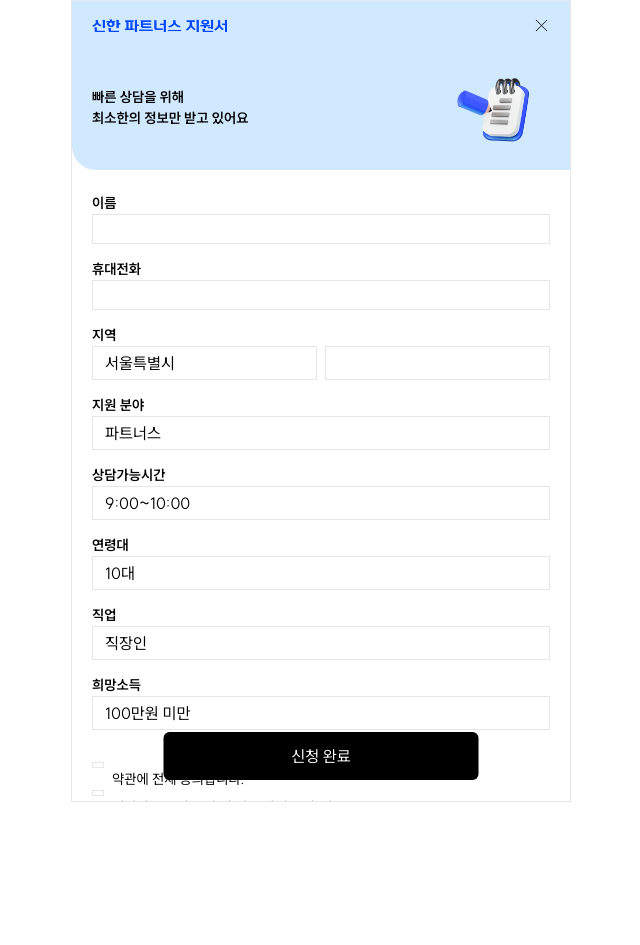
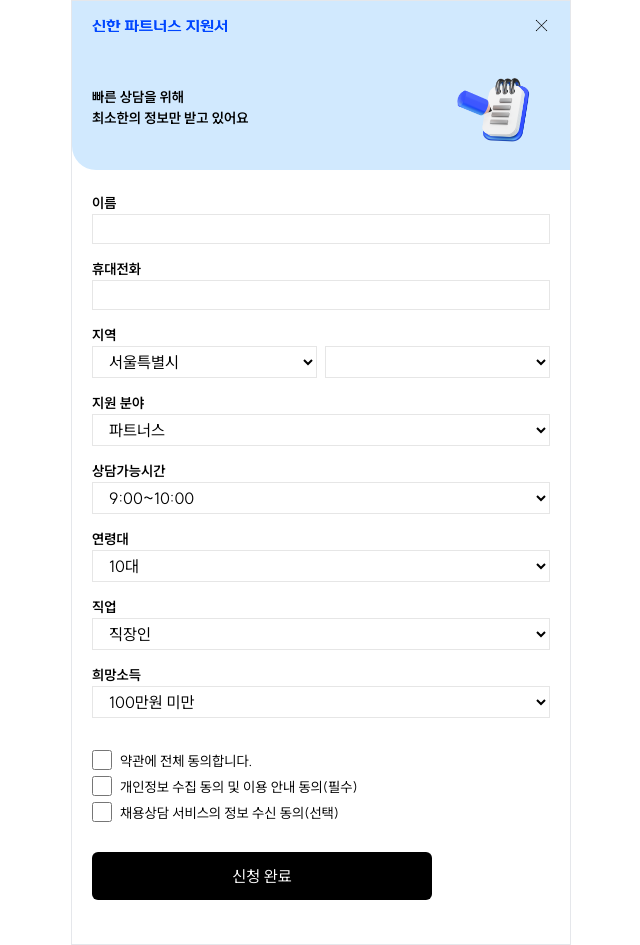
Before and after one commit to wlsud801/shinhan-partners, a Next.js app: page /form in a window 1280 px wide. Shown: the whole page, without its empty margins (319-959 px from the left). Before the commit the page ends 802 px from the top, so only its background shows below. Built offline with nearby package versions, Linux system fonts and the light colour scheme.

Commit message:
Style: form 스타일 수정

```diff
--- a/src/app/form/page.tsx
+++ b/src/app/form/page.tsx
@@ -48,7 +48,7 @@
     };
 
     return (
-        <div className="bg-white min-h-[100dvh] h-[657px] relatve">
+        <div className="bg-white h-[943px] relatve">
             <div className="bg-bl400 rounded-bl-3xl pt-4 px-5 pb-7">
                 <div className="flex justify-between items-center">
                     <Image src={title} alt="신한 파트너스 지원서" width={135} height={22} />
@@ -180,7 +180,7 @@
                 </label>
                 <select
                     id="job"
-                    className="border border-gray w-full py-1 px-3 mb-3"
+                    className="border border-gray w-full py-1 px-3 mb-7"
                     onChange={(e) => setJob(e.target.value)}
                 >
                     <option value={'100만원 미만'}>100만원 미만</option>
@@ -189,24 +189,24 @@
                     <option value={'300만원 이상'}>300만원 이상</option>
                 </select>
 
-                <input type="checkbox" id="all" className="inline-block w-3 mr-2 mb-4 mt-5" />
-                <label htmlFor="all" className="text-md">
+                <input type="checkbox" id="all" className="inline-block w-5 h-5 translate-y-1 mr-2" />
+                <label htmlFor="all" className="text-md ">
                     약관에 전체 동의합니다.
                 </label>
                 <br />
-                <input type="checkbox" id="personal" className="inline-block w-3 mr-2 mb-4" />
+                <input type="checkbox" id="personal" className="inline-block w-5 h-5 translate-y-1 mr-2 " />
                 <label htmlFor="personal" className="text-md">
                     개인정보 수집 동의 및 이용 안내 동의(필수)
                 </label>
                 <br />
-                <input type="checkbox" id="service" className="inline-block w-3 mr-2 mb-4" />
+                <input type="checkbox" id="service" className="inline-block w-5 h-5 translate-y-1 mr-2" />
                 <label htmlFor="service" className="text-md mb-12">
                     채용상담 서비스의 정보 수신 동의(선택)
                 </label>
 
                 <button
                     onClick={() => handleSubmitForm()}
-                    className="absolute left-1/2 -translate-x-1/2 bottom-5 bg-black text-white w-full max-w-[315px] py-3 rounded-md"
+                    className="bg-black text-white w-full max-w-[340px] mt-7 py-3 rounded-md"
                 >
                     신청 완료
                 </button>
--- a/src/app/globals.css
+++ b/src/app/globals.css
@@ -17,7 +17,7 @@
     color: #0046ff;
 }
 
-input {
+input[type='text'] {
     border: 1px solid #e6e6e6;
     width: 100%;
     padding: 2px 5px;
@@ -27,15 +27,11 @@
 
 select {
     /*ios대응*/
-    -webkit-appearance: none;
+    /* -webkit-appearance: none;
     -moz-appearance: none;
-    appearance: none;
+    appearance: none; */
     background-color: #ffffff;
     border: 1px solid #e6e6e6;
-}
-
-select::-ms-expand {
-    display: none; /* 화살표 없애기 for IE10, 11*/
 }
 
 .slick-track {
```
